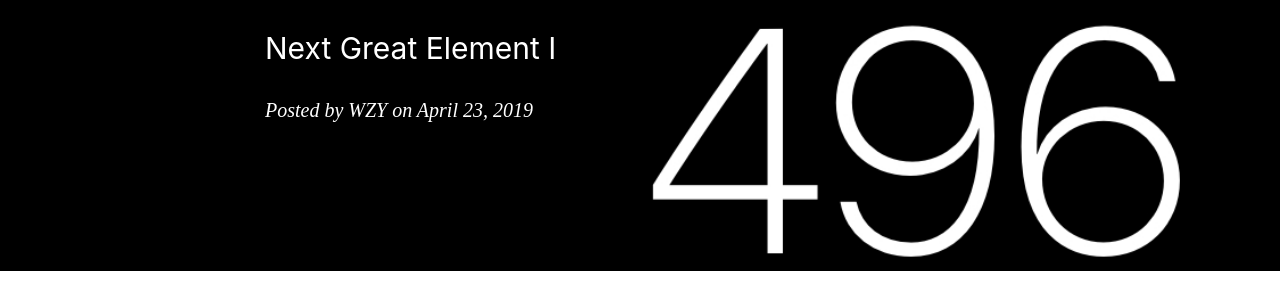
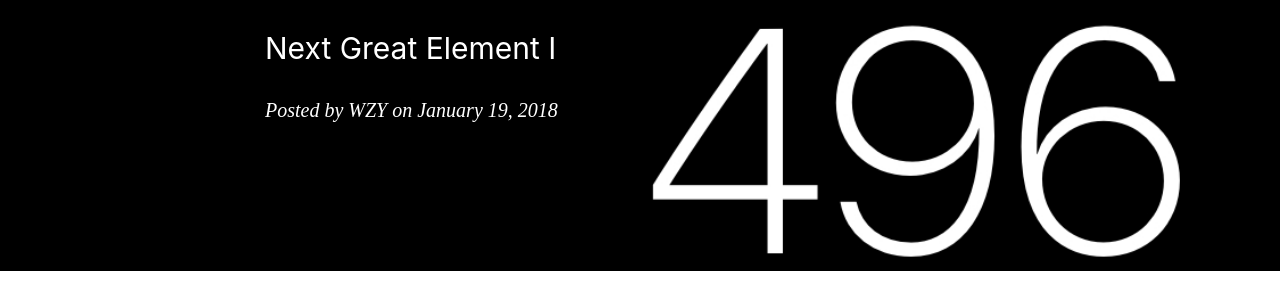
Before and after one commit to ZaccWu/ZaccWu.github.io, a Jekyll site: the page built from _posts/2018-01-19-Leetcode 496 Next Great Element I.md, in a window 1280 px wide and 900 px high. Shown: the part 252-545 px from the top of the window. Built offline with Jekyll 4.4.1, drawn with Linux system fonts in a browser that asks for light colours; nearby versions of some CDN libraries; comment, search, counter and statistics services are not loaded; some of the changed text lies outside the part shown.

Commit message:
Update and rename 2019-04-23-Leetcode 496 Next Great Element I.md to 2018-01-19-Leetcode 496 Next Great Element I.md

```diff
--- a/_posts/2019-04-23-Leetcode 496 Next Great Element I.md
+++ b/_posts/2018-01-19-Leetcode 496 Next Great Element I.md
@@ -2,7 +2,7 @@
 layout:     post                    # 使用的布局（不需要改）
 title:      Leetcode 496               # 标题
 subtitle:   Next Great Element I #副标题
-date:       2019-04-23             # 时间
+date:       2018-01-19             # 时间
 author:     WZY                      # 作者
 header-img: img/Leetcode/496.jpg    #这篇文章标题背景图片
 catalog: true                       # 是否归档
```
